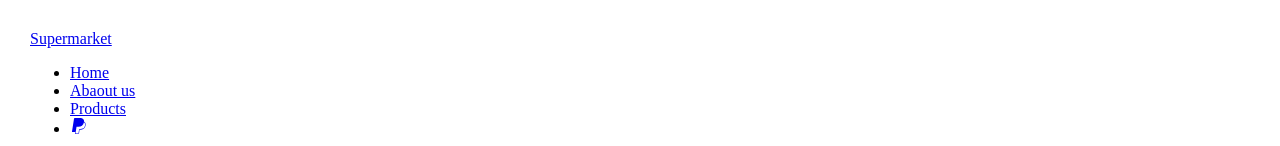
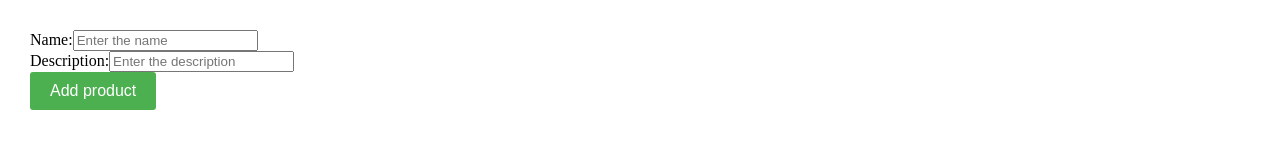
Before and after one commit to txtlinx/mercado-preEntrega, a React (Create React App) app: page / in a window 1280 px wide. Shown: the top 146 px of the page. Built offline with nearby package versions, Linux system fonts and the light colour scheme.

Commit message:
#AddProduct

```diff
--- a/src/App.js
+++ b/src/App.js
@@ -1,5 +1,4 @@
-
-import React,{createContext} from "react";
+import React, { createContext } from "react";
 import { useState, useEffect } from "react";
 import { BrowserRouter, Routes, Route, Link } from "react-router-dom";
 import Navbar from "./Component/layaout/Navbar";
@@ -11,15 +10,18 @@ import ProductDetailInfo from "./ItemDetailInfo.js";
 import ProductDetailStorage from "./Component/ItemDetailStorage.js";
 import Cart from "./Component/Cart.js";
 import Footer from "./Component/layaout/Footer";
-
-
-
+import AddProductForm from "./Component/layaout/AddProductForm";
+import ProductsList from "./Component/layaout/ProductList"
 function App() {
+  const [validation, setValidation] = useState("");
+  const [description, setDescription] = useState("");
+  const [name, setName] = useState("");
+  const [products, setProducts] = useState("");
 
   const [cart, setCart] = useState(function () {
     let savedCart = [];
     try {
-      savedCart = JSON.parse(localStorage.getItem('cart')) || [];
+      savedCart = JSON.parse(localStorage.getItem("cart")) || [];
     } catch (error) {
       savedCart = [];
     }
@@ -29,35 +31,27 @@ function App() {
   useEffect(() => {
     if (cart) {
       localStorage.setItem("cart", JSON.stringify(cart));
-
     }
-    console.log(`dentro de useEffect${cart}`)
+    console.log(`dentro de useEffect${cart}`);
   }, [cart]);
 
   function handleProductAdd(newProduct) {
-
-
     const existingProduct = cart.find(
       (product) => product.id === newProduct.id
     );
     if (existingProduct) {
-
       const updatedCart = cart.map((product) => {
         if (product.id === newProduct.id) {
-
           return {
             ...product,
             quantity: product.quantity + 1,
-
           };
-
         }
 
         return product;
       });
       setCart(updatedCart);
     } else {
-
       setCart([
         ...cart,
         {
@@ -66,14 +60,10 @@ function App() {
         },
       ]);
     }
-
-
   }
-  function handleProductDelAll(){
-
-    setCart([])
-    document.title = "add products"
-
+  function handleProductDelAll() {
+    setCart([]);
+    document.title = "add products";
   }
 
   function handleProductDelete(newProduct) {
@@ -81,10 +71,8 @@ function App() {
       (product) => product.id === newProduct.id
     );
     if (existingProduct) {
-
       const updatedCart = cart.map((product) => {
         if (product.id === newProduct.id) {
-
           const newQuantity = product.quantity - 1;
           if (newQuantity < 0) {
             return product; // no petmit >0
@@ -93,7 +81,6 @@ function App() {
           return {
             ...product,
             quantity: newQuantity,
-
           };
         }
 
@@ -101,7 +88,6 @@ function App() {
       });
       setCart(updatedCart);
     } else {
-
       setCart([
         ...cart,
         {
@@ -112,23 +98,61 @@ function App() {
     }
   }
 
+     function handleFormSubmit(event) {
+        event.preventDefault();
+
+        if (!name) {
+            setValidation("Please enter a name");
+            return ;
+        }
+        if (!description){
+            setValidation("Please enter a description");
+            return ;
+        }
+        setProducts([...products, {
+            id: products.length + 1,
+            name: name,
+            description: description
+        }]);
+        setName("");
+        setDescription("");
+        setValidation("");
+    }
+    function handleNameChange(event) {
+      setName(event.target.value);
+    }
+    function handleDescriptionChange(event) {
+      setDescription(event.target.value);
+      }
+    function handleDeleteClick(id) {
+      setProducts(products.filter(product=>product.id!==id));
+      }
+
+
 
 
   return (
+
     <BrowserRouter>
+      <AddProductForm name={name} description={description} validation={validation} onNameChange={handleNameChange} onDescriptionChange={handleDescriptionChange} onFormSubmit={handleFormSubmit} />
+      <ProductsList products={products} onDeleteClick={handleDeleteClick} />
+
+
       <Navbar cart={cart} />
       <div className="container">
         <Routes>
-          <Route path="/" element={<Home />}>
-          </Route>
-          <Route path="/about" element={<About />}>
-          </Route>
-          <Route path="/products" element={<Products
-              cart={cart}
-              onProductAdd={handleProductAdd}
-              onProductDelete={handleProductDelete}
-            />}>
-          </Route>
+          <Route path="/" element={<Home />}></Route>
+          <Route path="/about" element={<About />}></Route>
+          <Route
+            path="/products"
+            element={
+              <Products
+                cart={cart}
+                onProductAdd={handleProductAdd}
+                onProductDelete={handleProductDelete}
+              />
+            }
+          ></Route>
           <Route
             path="/products"
             element={
@@ -145,24 +169,27 @@ function App() {
           >
             <Route
               path=""
-              element={<ProductDetailInfo onProductAdd={handleProductAdd} cart={cart} onProductDelete={handleProductDelete}/>}
+              element={
+                <ProductDetailInfo
+                  onProductAdd={handleProductAdd}
+                  cart={cart}
+                  onProductDelete={handleProductDelete}
+                />
+              }
             ></Route>
-
-
 
             <Route path="storage" element={<ProductDetailStorage />}></Route>
           </Route>
-          <Route path="/cart" element={<Cart cart={cart} />}>
-
-          </Route>
+          <Route path="/cart" element={<Cart cart={cart} />}></Route>
         </Routes>
-        {cart.length > 0  && <Link className="boton" onClick={handleProductDelAll}>empty cart </Link>}
-
-
-
+        {cart.length > 0 && (
+          <Link className="boton" onClick={handleProductDelAll}>
+            empty cart{" "}
+          </Link>
+        )}
       </div>
 
-          <Footer/>
+      <Footer />
     </BrowserRouter>
   );
 }
--- /dev/null
+++ b/src/Component/layaout/AddProductForm.js
@@ -0,0 +1,34 @@
+export default function AddProductForm(props) {
+    return (
+      <form onSubmit={props.onFormSubmit}>
+        <div>
+            <label htmlFor="product-name">Name:</label>
+          <input
+            type="text"
+            value={props.name}
+            onChange={props.onNameChange}
+            id="product-name"
+            placeholder="Enter the name"
+            className="textfield"
+          />
+          <div>
+              <label htmlFor="product-description">Description:</label>
+          <input
+            type="text"
+            value={props.description}
+            description={props.description}
+            onChange={props.onDescriptionChange}
+            id="product-name"
+            placeholder="Enter the description"
+            className="textfield"
+          />
+          </div>
+        </div>
+        <div className="form-footer">
+        <div className="validation-message">{props.validation}</div>
+        <input type="submit" className="btn btn-primary" value="Add product" />
+
+        </div>
+      </form>
+    );
+  }
--- /dev/null
+++ b/src/Component/layaout/ProductAdd.js
@@ -0,0 +1,32 @@
+import {useState} from "react";
+
+export default function Product(props) {
+    const [count, setCount] = useState(0);
+
+    const {details} = props;
+
+    function handleIncrementClick() {
+        setCount(count + 1);
+    }
+    function handleDecrementClick() {
+        if (count > 0){
+            setCount(count - 1);
+        }
+    }
+
+    if (!details){
+        return null;
+    }
+
+    return <div className="product">
+        <div className="product-info">
+            <h2>{details.name}</h2>
+            <p>{details.description}</p>
+        </div>
+        <div className="product-buttons">
+            <button className="product-sub" disabled={count === 0} onClick={handleDecrementClick}>-</button>
+            <h3 className="product-count">{count ? count : ""}</h3>
+            <button className="product-add" onClick={handleIncrementClick}>+</button>
+        </div>
+    </div>
+}
--- /dev/null
+++ b/src/Component/layaout/ProductList.js
@@ -0,0 +1,11 @@
+import Product from "./ProductAdd";
+
+export default function ProductsList(props) {
+
+    return <ul className="store-front">
+            {/* {props.products.map(product => <li key={product.id}>
+                <Product details={product} />
+                <button className="btn-outline btn-delete" onClick={() => props.onDeleteClick(product)}>Delete</button>
+            </li>)} */}
+        </ul>;
+}
```
